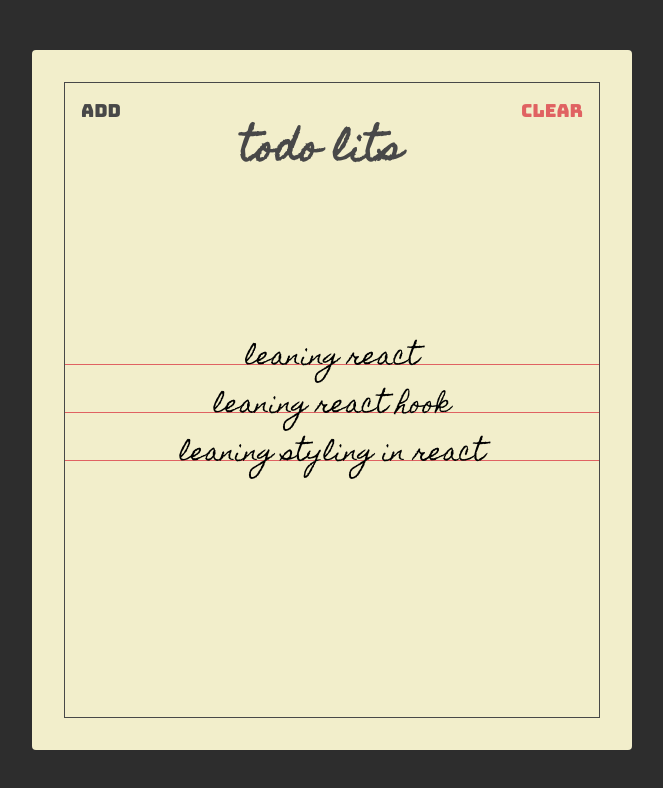
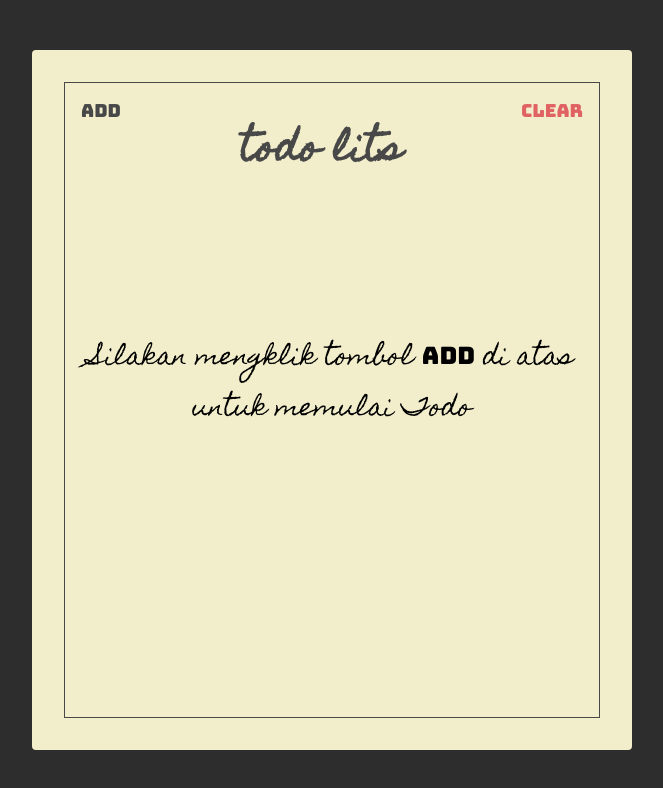
Before and after one commit to elitesavier79/react-todolist, a React (Create React App) app: page / in a window 1280 px wide. Both pictures are taken after a click on the button "Clear". Shown: the top 788 px of the page, without its empty margins (308-971 px from the left). Built offline with nearby package versions, Linux system fonts and the light colour scheme.

Commit message:
membuat delete function dan tampilan awal
materi react course

```diff
--- a/src/components/header.jsx
+++ b/src/components/header.jsx
@@ -1,21 +1,24 @@
 import React from "react";
 import PropTypes from "prop-types";
 
-const Header = ({ showAddToggle, showAdd }) => {
+const Header = ({ showAddToggle, showAdd, clearTodos }) => {
   return (
     <section className="header">
       <button className="header-btn main-black-color" onClick={showAddToggle}>
         {showAdd ? "FINISH" : "ADD"}
       </button>
       <h1 className="header-title">Todo Lits</h1>
-      <button className="header-btn main-red-color ">Clear</button>
+      <button className="header-btn main-red-color " onClick={clearTodos}>
+        Clear
+      </button>
     </section>
   );
 };
 
 Header.propTypes = {
   showAddToggle: PropTypes.func.isRequired,
-  showAdd: PropTypes.bool.isRequired
+  showAdd: PropTypes.bool.isRequired,
+  clearTodos: PropTypes.func.isRequired
 };
 
 export default Header;
--- a/src/components/todos.jsx
+++ b/src/components/todos.jsx
@@ -6,7 +6,8 @@
 const Todos = ({ todos, completeTodo }) => {
   return (
     <section className="todos">
-      {todos.map((todo, index) => {
+      {todos.length > 0 &&
+        todos.map((todo, index) => {
           return (
             <Todo
               key={index}
@@ -17,6 +18,12 @@
             />
           );
         })}
+      {todos.length === 0 && (
+        <div className="todos-text">
+          Silakan mengklik tombol <span className="span-text">add</span> di atas
+          untuk memulai Todo
+        </div>
+      )}
     </section>
   );
 };
--- a/src/pages/todolist.jsx
+++ b/src/pages/todolist.jsx
@@ -28,13 +28,18 @@
     addedTodo[index].isCompleted = !addedTodo[index].isCompleted;
     setTodos(addedTodo);
   };
+  const clearTodos = () => setTodos([]);
   const showAddToggle = () => setShowAdd(!showAdd);
 
   console.log("todos", todos);
 
   return (
     <Paper>
-      <Header showAddToggle={showAddToggle} showAdd={showAdd} />
+      <Header
+        showAddToggle={showAddToggle}
+        showAdd={showAdd}
+        clearTodos={clearTodos}
+      />
       <Todoform addTodo={addTodo} showAdd={showAdd} />
       <Todos todos={todos} completeTodo={completeTodo} />
     </Paper>
--- a/src/styles.css
+++ b/src/styles.css
@@ -145,3 +145,15 @@
   left: 0%;
   transition: translate(-50%);
 }
+
+.todos-text {
+  font-family: "homemade Apple", sans-serif;
+  font-size: 24px;
+  text-align: center;
+  padding: 16px;
+}
+
+.span-text {
+  font-family: "bungee", sans-serif;
+  font-size: 24px;
+}
```
Lines whose indentation alone changed are shown as unchanged.
